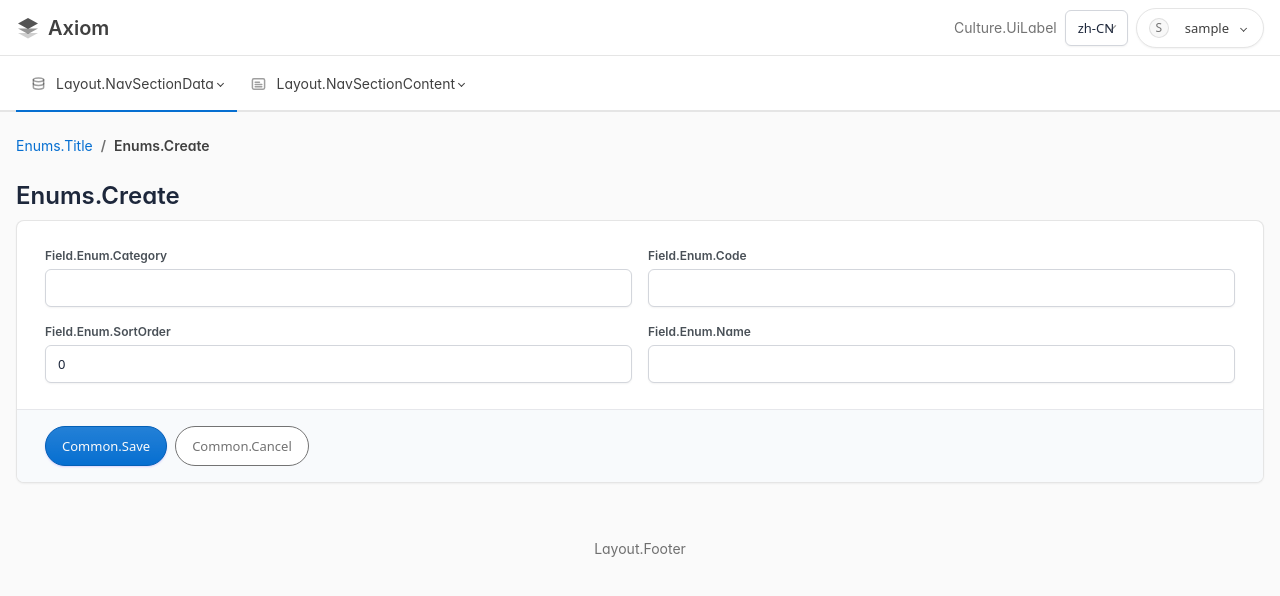
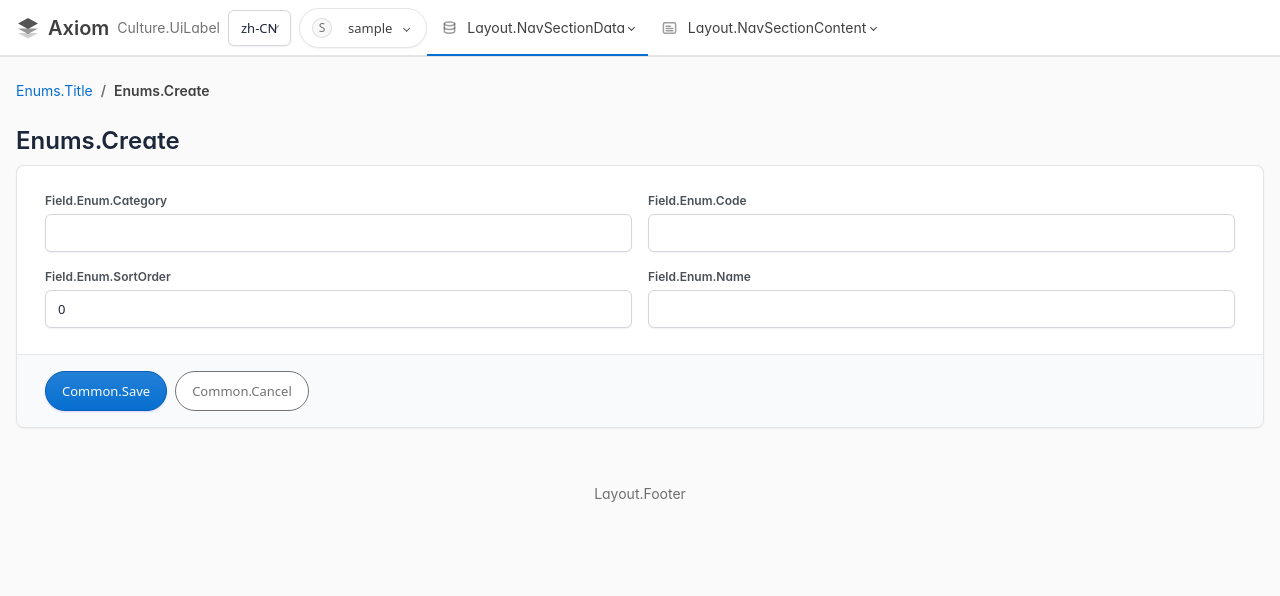
Before and after one commit to ShenHaoCore/Axiom, an ASP.NET Core app: page /Enums/Create in a window 1280 px wide. Shown: the top 596 px of the page. Run offline with ASP.NET Core 8, Linux system fonts and the light colour scheme; the visitor is signed in with stand-in values (Sample User, id 1); some libraries are stand-ins or nearby versions.

Commit message:
fix(web): 窄屏样式全页面排查修复
- Layout 重排为单 navbar（消除移动端主导航空占位带）
- 顶栏 collapse：md+ 横向导航，md- 纵向展开（标准 Bootstrap 模式）
- 修复用户头像 Razor 三元未包 @() 的渲染 bug
- 表格 min-width 640 + sticky 操作列选择器随 data-table 改名同步
- News 分类列 text-nowrap 防两字折行；品牌与语言选择间距

```diff
--- a/src/Axiom.Web/Pages/News/Index.cshtml
+++ b/src/Axiom.Web/Pages/News/Index.cshtml
@@ -83,7 +83,7 @@
                     {
                         <tr>
                             <td>@article.Title</td>
-                            <td class="cell-muted">@article.Category</td>
+                            <td class="cell-muted text-nowrap">@article.Category</td>
                             <td><span class="badge-soft status-@article.Status.ToString().ToLowerInvariant()">@Localizer[$"News.Status.{article.Status}"]</span></td>
                             <td class="cell-muted">@article.Author</td>
                             <td class="cell-num">@(article.PublishedAt?.ToLocalTime().ToString("yyyy-MM-dd HH:mm") ?? "-")</td>
--- a/src/Axiom.Web/Pages/Shared/_Layout.cshtml
+++ b/src/Axiom.Web/Pages/Shared/_Layout.cshtml
@@ -23,7 +23,7 @@
     var returnUrl = $"{Context.Request.Path}{Context.Request.QueryString}";
 }
     @* Tabler 预览同款壳：顶部品牌栏（语言/用户）+ 横向主导航（分组下拉、active 下划线）+ page-wrapper。 *@
-    <header class="navbar navbar-expand-md navbar-light d-print-none">
+    <header class="navbar navbar-expand-md navbar-light d-print-none border-bottom">
         <div class="container-xl">
             <h1 class="navbar-brand mb-0 lh-1">
                 <svg width="24" height="24" viewBox="0 0 24 24" fill="currentColor" aria-hidden="true">
@@ -33,7 +33,7 @@
                 </svg>
                 Axiom
             </h1>
-            <button class="navbar-toggler d-lg-none ms-auto me-2" type="button"
+            <button class="navbar-toggler ms-auto" type="button"
                     data-bs-toggle="collapse" data-bs-target="#topnav-menu"
                     aria-controls="topnav-menu" aria-expanded="false"
                     aria-label="@Localizer["Layout.ToggleNavigation"]">
@@ -41,7 +41,7 @@
             </button>
             <div class="navbar-nav flex-row align-items-center">
                 <!-- 界面语言切换：只展示语言名；切换前由 site.js 检查未保存表单。 -->
-                <form method="get" action="/culture" class="d-flex align-items-center gap-1 m-0">
+                <form method="get" action="/culture" class="d-flex align-items-center gap-1 ms-2 m-0">
                     <label class="text-secondary d-none d-md-inline-block pe-1" for="cultureSelect">@Localizer["Culture.UiLabel"]</label>
                     <select id="cultureSelect" name="culture" class="form-select form-select-sm w-auto"
                             aria-label="@Localizer["Culture.Select"]"
@@ -80,13 +80,7 @@
                     </div>
                 }
             </div>
-        </div>
-    </header>
-
-    @* 横向主导航：一级分类下拉 + active 下划线，移动端收进 collapse。 *@
-    <div class="navbar navbar-expand-md navbar-light d-print-none border-bottom p-0">
-        <div class="container-xl">
-            <div class="collapse navbar-collapse m-0" id="topnav-menu">
+            <div class="collapse navbar-collapse" id="topnav-menu">
                 <nav class="navbar-nav" aria-label="@Localizer["Layout.Aria.Main"]">
                     <div class="nav-item dropdown @(activeNav != "news" ? "active" : "")">
                         <a class="nav-link dropdown-toggle" href="#" role="button"
@@ -128,7 +122,7 @@
                 </nav>
             </div>
         </div>
-    </div>
+    </header>
 
     <div class="page-wrapper">
         <main id="content" role="main" class="page-body">
```
